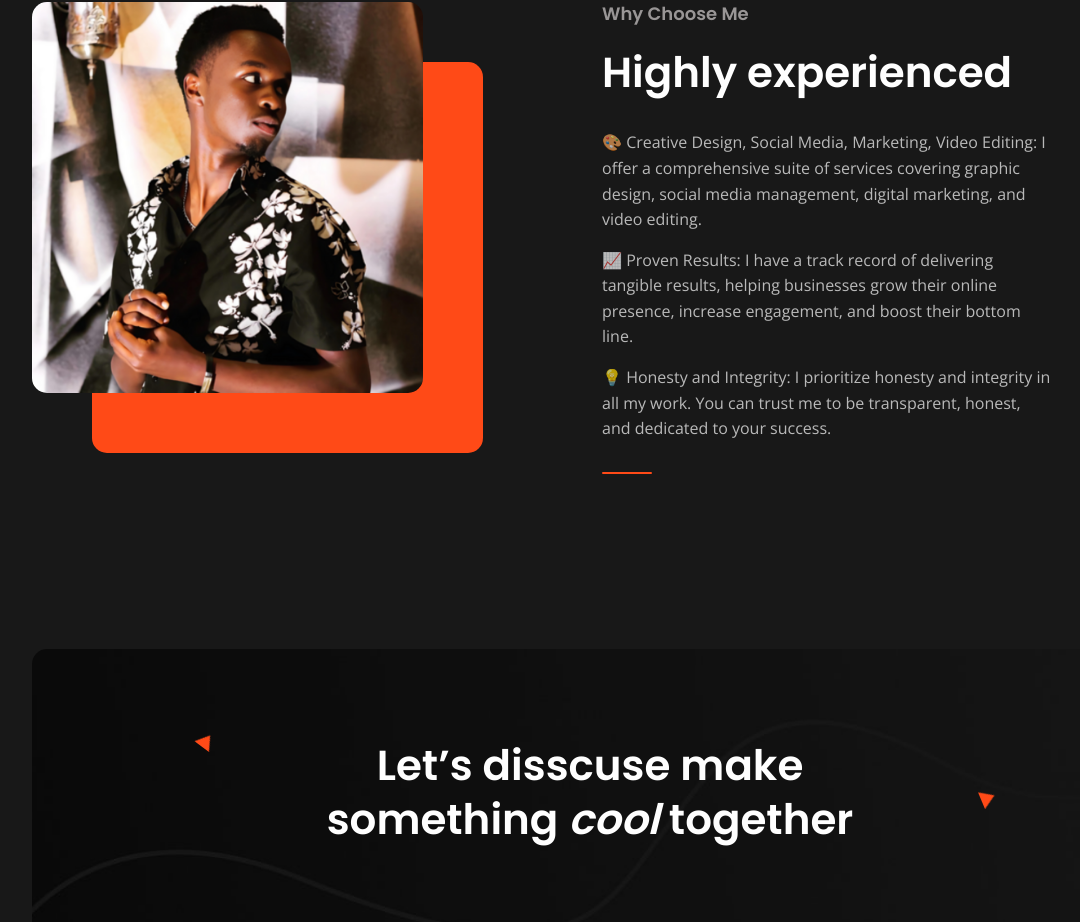
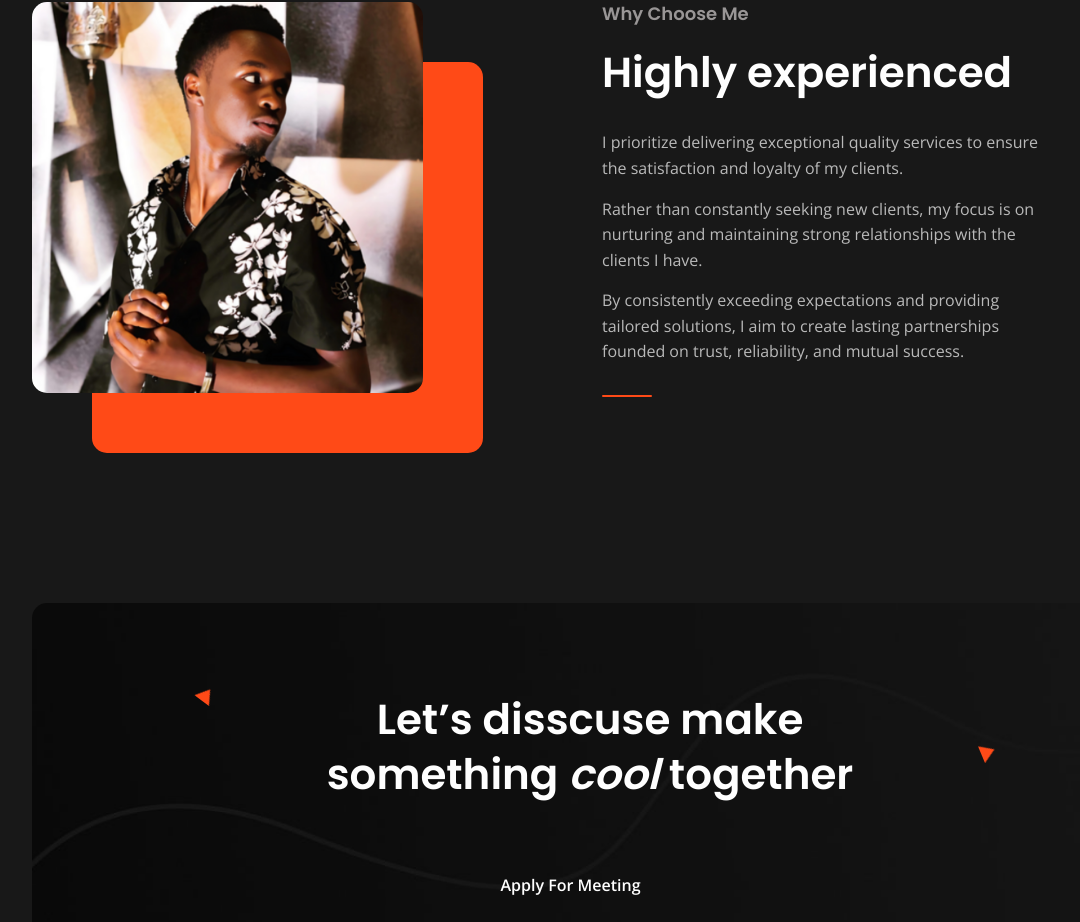
Before and after one commit to James-Nyangada/cedric-portfolio, a Next.js app: page /about in a window 1280 px wide. Shown: the part 1771-2693 px from the top of the page, without its empty margins (50-1130 px from the left). Built offline with nearby package versions, Linux system fonts and the light colour scheme; some icons are missing.

Commit message:
about update 3

```diff
--- a/pages/about.jsx
+++ b/pages/about.jsx
@@ -104,15 +104,15 @@ export default function About() {
               >
                 <Spacing lg="30" md="20" />
                 <p className="cs-m0">
-                🎨 Creative Design, Social Media, Marketing, Video Editing: I offer a comprehensive suite of services covering graphic design, social media management, digital marketing, and video editing.
+                I prioritize delivering exceptional quality services to ensure the satisfaction and loyalty of my clients.
                 </p>
                 <Spacing lg="15" md="15" />
                 <p className="cs-m0">
-                📈 Proven Results: I have a track record of delivering tangible results, helping businesses grow their online presence, increase engagement, and boost their bottom line.
+                Rather than constantly seeking new clients, my focus is on nurturing and maintaining strong relationships with the clients I have.
                 </p>
                 <Spacing lg="15" md="15" />
                 <p className="cs-m0">
-                💡 Honesty and Integrity: I prioritize honesty and integrity in all my work. You can trust me to be transparent, honest, and dedicated to your success.
+                By consistently exceeding expectations and providing tailored solutions, I aim to create lasting partnerships founded on trust, reliability, and mutual success.
                 </p>
                 <Spacing lg="30" md="30" />
                 <Div className="cs-separator cs-accent_bg"></Div>
--- a/pages/index.jsx
+++ b/pages/index.jsx
@@ -125,15 +125,15 @@ export default function Home() {
               >
                 <Spacing lg="30" md="20" />
                 <p className="cs-m0">
-                🎨 Creative Design, Social Media, Marketing, Video Editing: I offer a comprehensive suite of services covering graphic design, social media management, digital marketing, and video editing.
+                I prioritize delivering exceptional quality services to ensure the satisfaction and loyalty of my clients.
                 </p>
                 <Spacing lg="15" md="15" />
                 <p className="cs-m0">
-                📈 Proven Results: I have a track record of delivering tangible results, helping businesses grow their online presence, increase engagement, and boost their bottom line.
+                Rather than constantly seeking new clients, my focus is on nurturing and maintaining strong relationships with the clients I have.
                 </p>
                 <Spacing lg="15" md="15" />
                 <p className="cs-m0">
-                💡 Honesty and Integrity: I prioritize honesty and integrity in all my work. You can trust me to be transparent, honest, and dedicated to your success.
+                By consistently exceeding expectations and providing tailored solutions, I aim to create lasting partnerships founded on trust, reliability, and mutual success.
                 </p>
                 <Spacing lg="30" md="30" />
                 <Div className="cs-separator cs-accent_bg"></Div>
```
Also changed, not shown: public/images/about_img_1.jpeg.
